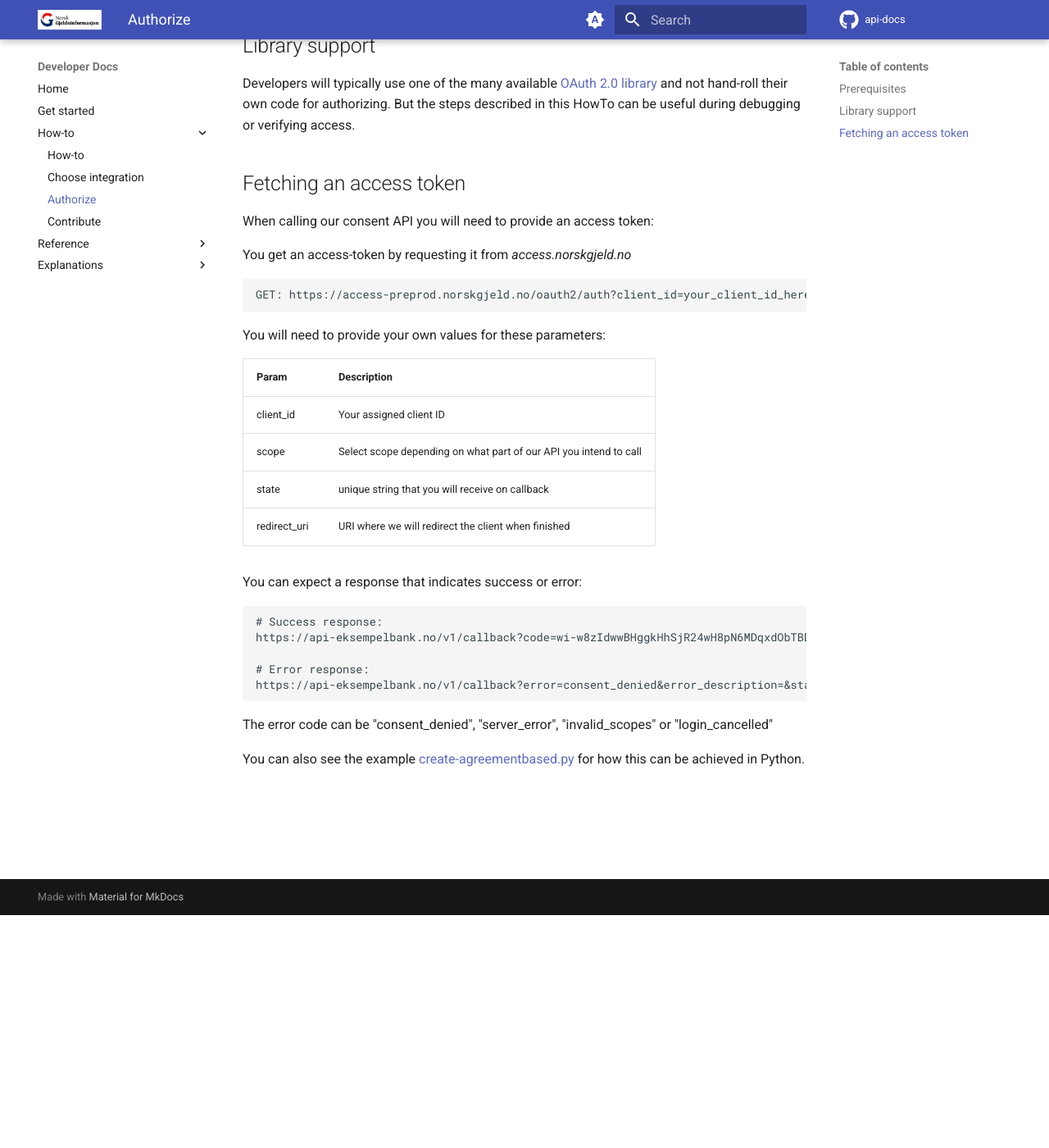
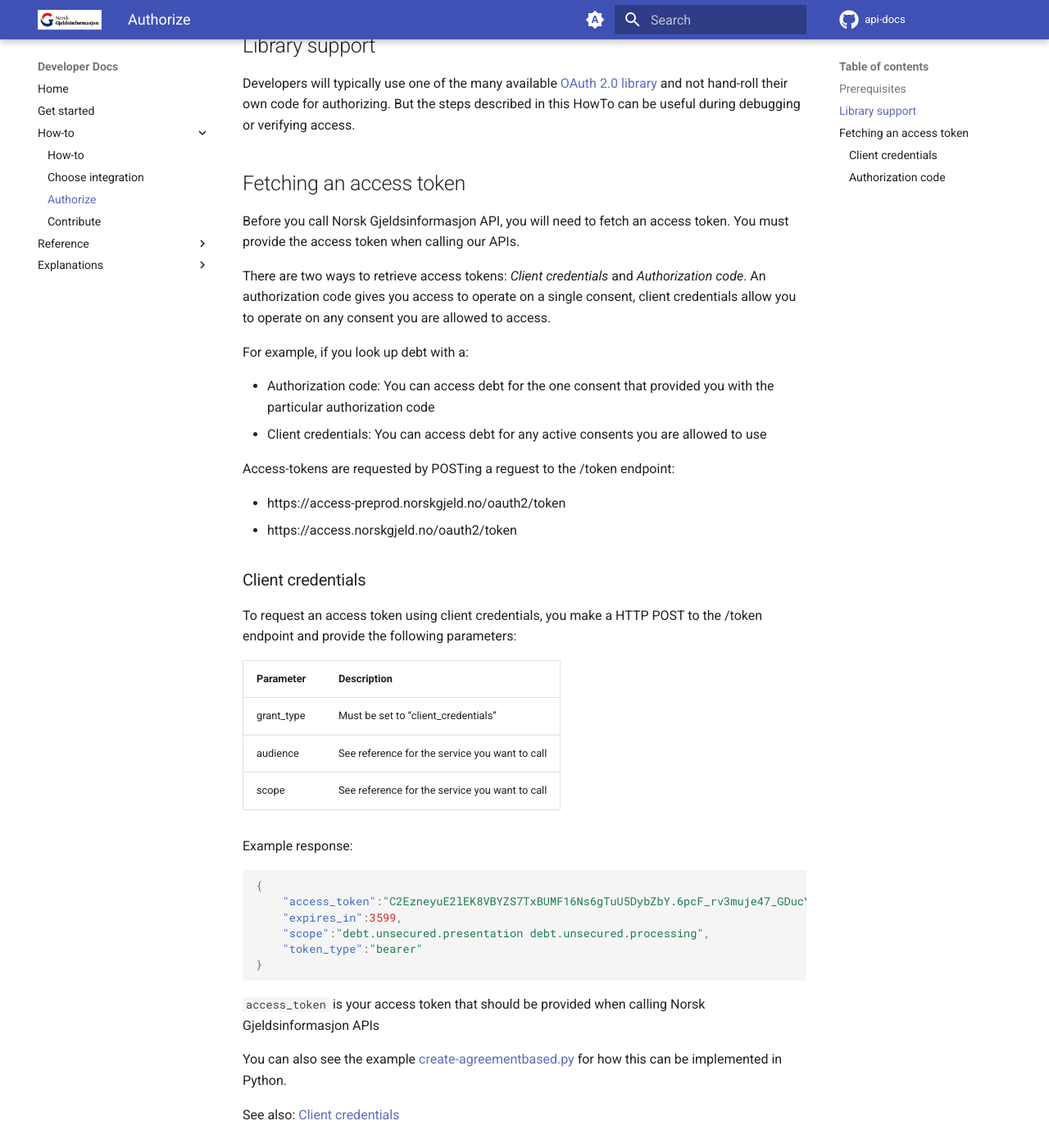
Before and after one commit to norsk-gjeldsinformasjon/api-docs, an MkDocs documentation site: the page built from docs/howto/consent_authorize.md, in a window 1280 px wide and 1400 px high, scrolled down 284 px. Shown: the whole window at 82% size. Built offline with MkDocs 1.6.1 and Material for MkDocs 9.7.7, drawn with Linux system fonts in a browser that asks for light colours; comment, search, counter and statistics services are not loaded; some of the changed text lies outside the part shown.

Commit message:
Expand on HowTo: Authorize
Document the different ways to authorize to the APIs. These are the
Client Credentials and Authorization Code flows.

````diff
--- a/docs/howto/consent_authorize.md
+++ b/docs/howto/consent_authorize.md
@@ -12,9 +12,54 @@ Developers will typically use one of the many available [OAuth 2.0 library](http
 
 ## Fetching an access token
 
-When calling our consent API you will need to provide an access token:
+Before you call Norsk Gjeldsinformasjon API, you will need to fetch an access token. You must provide the access token when calling our APIs.
 
-You get an access-token by requesting it from *access.norskgjeld.no*
+There are two ways to retrieve access tokens: *Client credentials* and *Authorization code*. An authorization code gives you access to operate on a single consent, client credentials allow you to operate on any consent you are allowed to access.
+
+For example, if you look up debt with a:
+
+- Authorization code: You can access debt for the one consent that provided you with the particular authorization code
+- Client credentials: You can access debt for any active consents you are allowed to use
+
+Access-tokens are requested by POSTing a reguest to the /token endpoint:
+
+- https://access-preprod.norskgjeld.no/oauth2/token
+- https://access.norskgjeld.no/oauth2/token
+
+
+### Client credentials
+
+To request an access token using client credentials, you make a HTTP POST to the /token endpoint and provide the following parameters:
+
+| Parameter  | Description                                                        |
+|------------|--------------------------------------------------------------------|
+| grant_type | Must be set to “client_credentials”                                |
+| audience   | <!-- TODO: Link --> See reference for the service you want to call |
+| scope      | <!-- TODO: Link --> See reference for the service you want to call |
+
+Example response:
+
+```json
+{
+    "access_token":"C2EzneyuE2lEK8VBYZS7TxBUMF16Ns6gTuU5DybZbY.6pcF_rv3muje47_GDucYJrQZvDioc8O7oCmvKMZKHEg",
+    "expires_in":3599,
+    "scope":"debt.unsecured.presentation debt.unsecured.processing",
+    "token_type":"bearer"
+}
+```
+
+`access_token` is your access token that should be provided when calling Norsk Gjeldsinformasjon APIs
+
+You can also see the example [create-agreementbased.py](../reference/assets/create-agreementbased.py) for how this can be implemented in Python.
+
+See also: [Client credentials](https://oauth.net/2/grant-types/client-credentials/)
+
+
+### Authorization code
+
+This is only available if you use Authorization code flow with [Regular consent](../reference/index.md#regular-consent-flows).
+
+You get an access-token by redirecting the individual to `access.norskgjeld.no`:
 
 ```
 GET: https://access-preprod.norskgjeld.no/oauth2/auth?client_id=your_client_id_here&response_type=code&scope=debt.unsecured.presentation&state=thisShouldBeARandomValue&redirect_uri=https://api-eksempelbank.no/v1/callback
@@ -32,13 +77,36 @@ You will need to provide your own values for these parameters:
 You can expect a response that indicates success or error:
 
 ```
-# Success response:
+# Example success response:
 https://api-eksempelbank.no/v1/callback?code=wi-w8zIdwwBHggkHhSjR24wH8pN6MDqxdObTBDuzaZo.sciTzz9qgwMlGBZ6X0jYIDyib8MupoIp5gbIJBxnTCs&scope=debt.unsecured.presentation&state=thisShouldBeARandomValue
 
-# Error response:
+# Example error response:
+# The error code can be "consent_denied", "server_error", "invalid_scopes" or "login_cancelled"
 https://api-eksempelbank.no/v1/callback?error=consent_denied&error_description=&state=thisShouldBeARandomValue
 ```
 
-The error code can be "consent_denied", "server_error", "invalid_scopes" or "login_cancelled"
+If the individual was redirected back with a successful response it means that the user have consented. The `code` parameter contains _authorization code_ which then can be used to request an _access token_.
 
-You can also see the example [create-agreementbased.py](../reference/assets/create-agreementbased.py) for how this can be achieved in Python.
+To request an access token using client credentials, you make a HTTP POST to the /token endpoint and provide the following parameters:
+
+| Parameter    | Description                           |
+|--------------|---------------------------------------|
+| grant_type   | Must be set to “authorization_code”   |
+| client_id    | Your assigned client id               |
+| redirect_uri | Redirect URI that was used            |
+| code         | Authorization code you received above |
+
+Example response:
+
+```json
+{
+    "access_token":"YcvXKoiuOwnbJkxso2Oe6bhp2cXcoHdZ1pdgE_QpDww.cAu8_J51evXtBQxfTMzkRA414_mOla1zryE1e_-r-1k",
+    "expires_in":3599,
+    "scope":"debt.unsecured.presentation",
+    "token_type":"bearer"
+}
+```
+
+`access_token` is your access token that should be provided when calling Norsk Gjeldsinformasjon APIs
+
+See also: [Authorization code](https://oauth.net/2/grant-types/authorization-code/)
````
Also changed, not shown: docs/get-started/index.md (+7 -7 lines).
